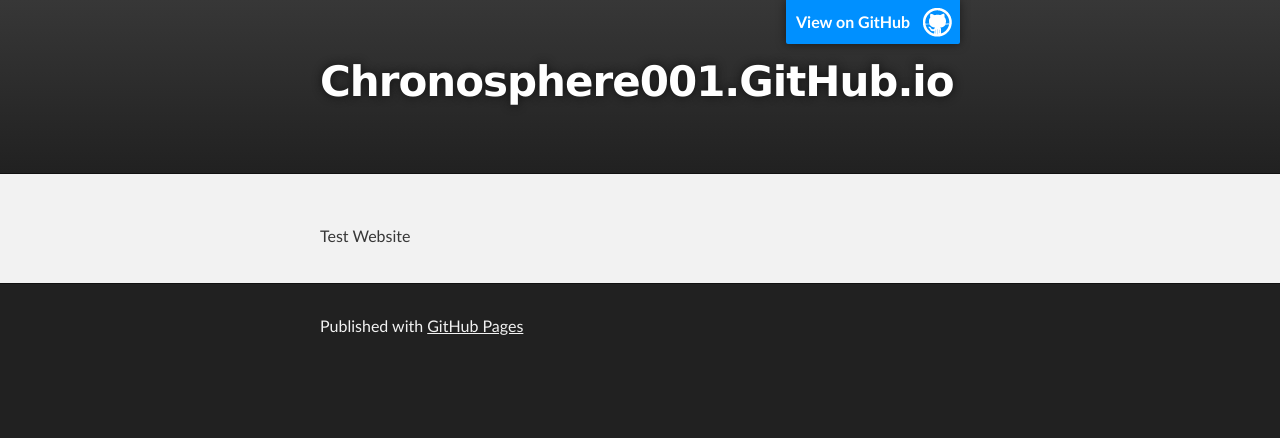
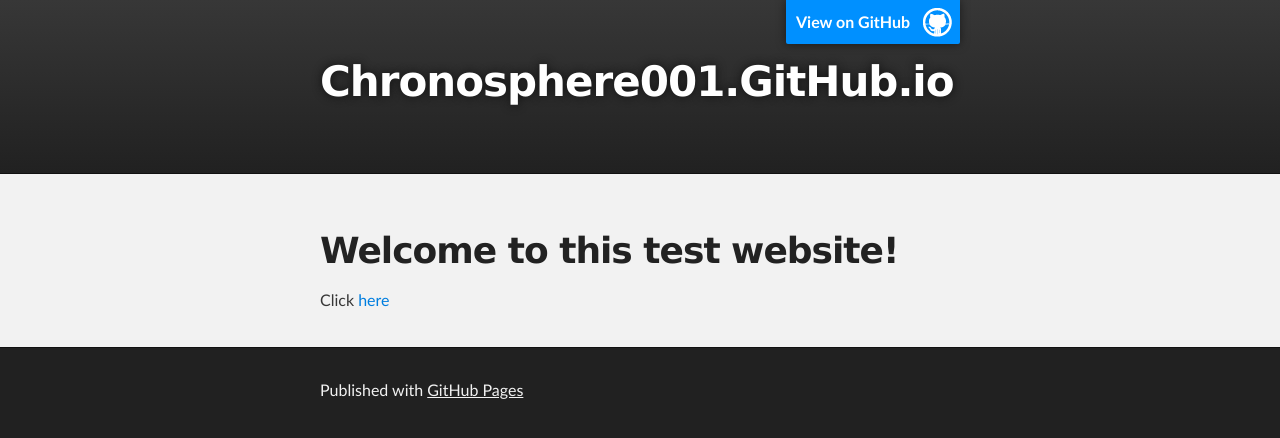
Before and after one commit to Chronosphere001/chronosphere001.github.io, a Jekyll site: the page built from index.md, in a window 1280 px wide. Shown: the top 438 px of the page. Built offline with Jekyll 4.4.1, drawn with Linux system fonts in a browser that asks for light colours.

Commit message:
Update index.md

```diff
--- a/index.md
+++ b/index.md
@@ -1,4 +1,8 @@
 ---
 layout: site
 ---
-Test Website
+# Welcome to this test website!
+
+
+
+Click [here](cv.md)
```
